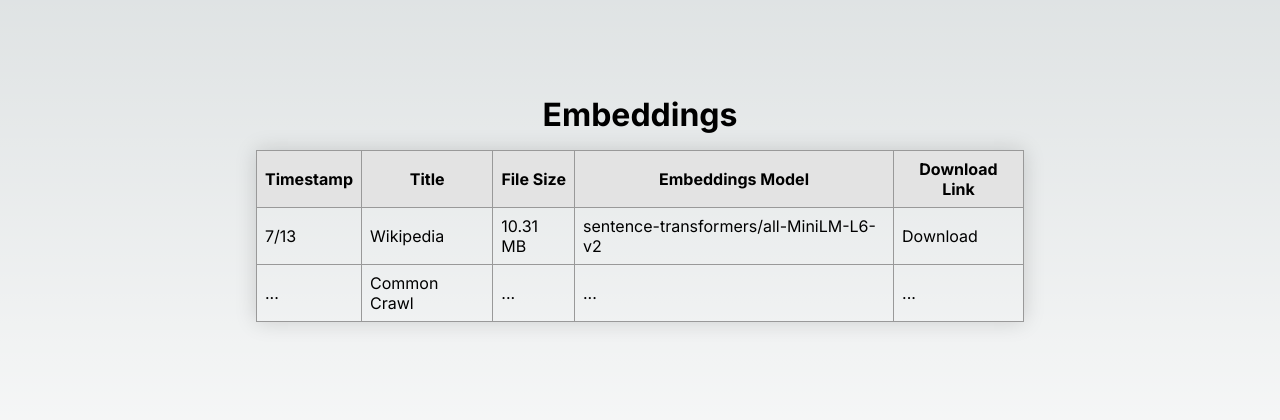
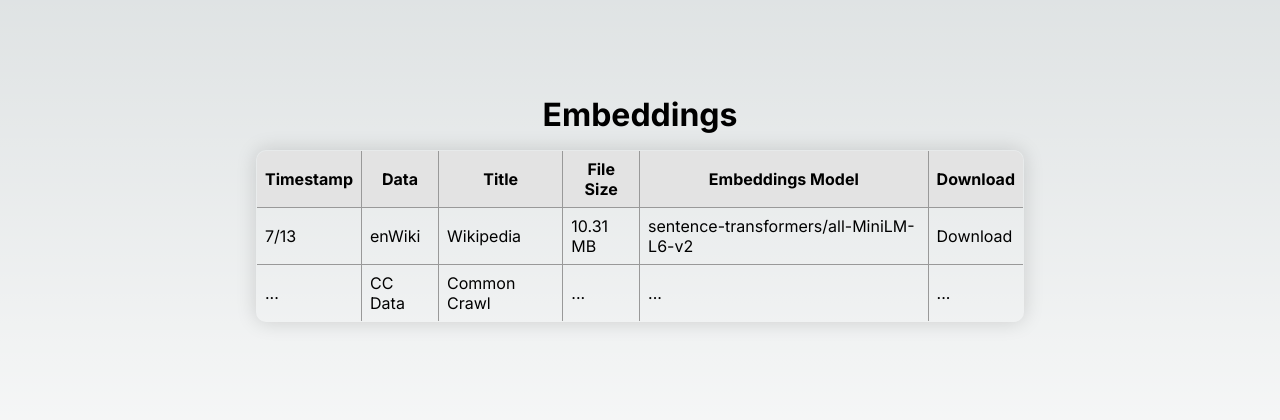
Before and after one commit to themouseion/mouseionwebsite, a Next.js app: page /embeddings in a window 1280 px wide. Shown: the part 184-604 px from the top of the page. Built offline with nearby package versions, Linux system fonts and the light colour scheme.

Commit message:
updated website

```diff
--- a/app/embeddings/page.js
+++ b/app/embeddings/page.js
@@ -11,15 +11,19 @@
                 <thead>
                     <tr>
                         <th>Timestamp</th>
+                        <th>Data</th>
                         <th>Title</th>
                         <th>File Size</th>
                         <th>Embeddings Model</th>
-                        <th>Download Link</th>
+                        <th>Download</th>
                     </tr>
                 </thead>
                 <tbody>
                     <tr>
                         <td>7/13</td>
+                        <td>
+                            <a href="https://dumps.wikimedia.org/enwiki/20230701/">enWiki</a>
+                        </td>
                         <td>Wikipedia</td>
                         <td>10.31 MB</td>
                         <td>sentence-transformers/all-MiniLM-L6-v2</td>
@@ -29,6 +33,8 @@
                     </tr>
                     <tr>
                         <td>...</td>
+                        <td> <a href= "https://commoncrawl.org/the-data/get-started/">CC Data </a>
+                        </td>
                         <td>Common Crawl</td>
                         <td>...</td>
                         <td>...</td>
--- a/app/embeddings/page.module.css
+++ b/app/embeddings/page.module.css
@@ -17,6 +17,7 @@
     overflow: hidden;
     border: 1px solid #999999;
     box-shadow: 0 0 20px rgba(0, 0, 0, 0.15);
+    border-radius: 10px;
 }
 
 .table th,
--- a/app/page.js
+++ b/app/page.js
@@ -59,7 +59,7 @@
         </a>
 
         <Link
-          href="/embeddings"
+          href="embeddings"
           className={styles.card}
         >
           <h2>
```
